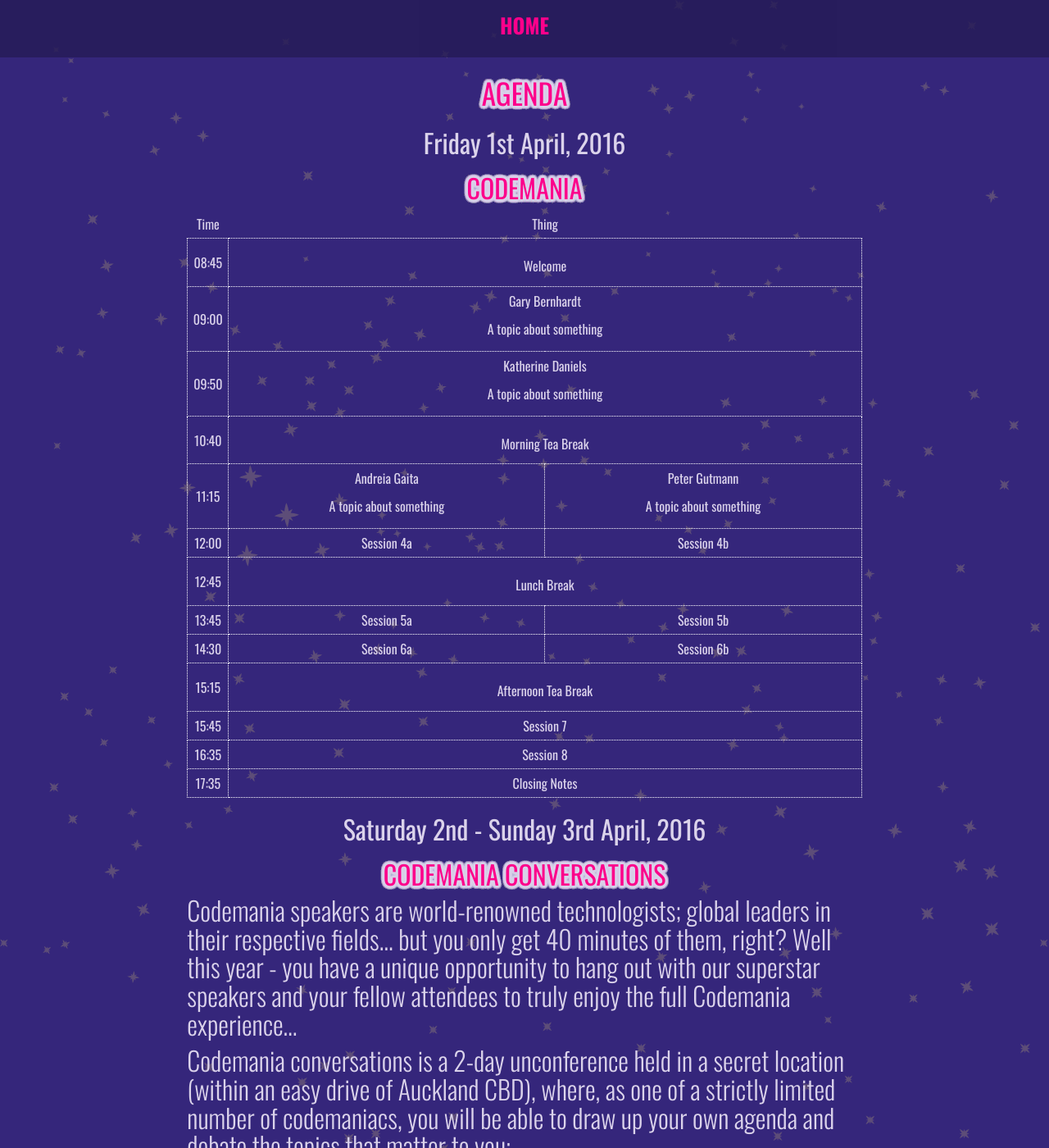
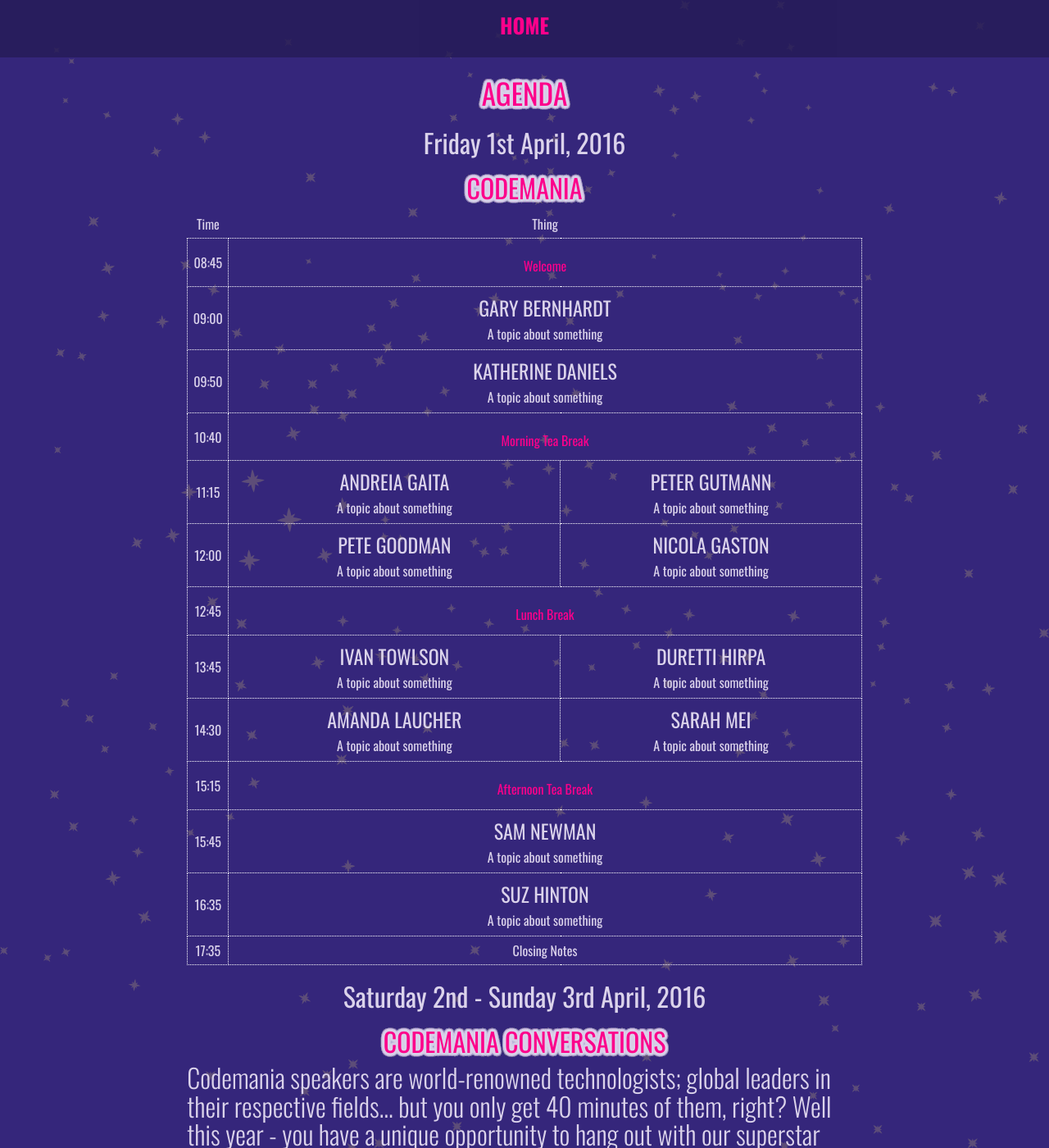
Before and after one commit to mightymuke/codemania.github.io, a Jekyll site: the page built from agenda.md, in a window 1280 px wide and 1400 px high. Shown: the whole window at 82% size. Built offline with Jekyll 4.4.1, drawn with Linux system fonts in a browser that asks for light colours; nearby versions of some CDN libraries; some web fonts are replaced.

Commit message:
Continuing agenda page

```diff
--- a/agenda.md
+++ b/agenda.md
@@ -52,8 +52,14 @@
     </tr>
     <tr>
       <td>12:00</td>
-      <td>Session 4a</td>
-      <td>Session 4b</td>
+      <td>
+        <p class="speaker">Pete Goodman</p>
+        <p class="topic">A topic about something</p>
+      </td>
+      <td>
+        <p class="speaker">Nicola Gaston</p>
+        <p class="topic">A topic about something</p>
+      </td>
     </tr>
     <tr>
       <td>12:45</td>
@@ -61,13 +67,25 @@
     </tr>
     <tr>
       <td>13:45</td>
-      <td>Session 5a</td>
-      <td>Session 5b</td>
+      <td>
+        <p class="speaker">Ivan Towlson</p>
+        <p class="topic">A topic about something</p>
+      </td>
+      <td>
+        <p class="speaker">Duretti Hirpa</p>
+        <p class="topic">A topic about something</p>
+      </td>
     </tr>
     <tr>
       <td>14:30</td>
-      <td>Session 6a</td>
-      <td>Session 6b</td>
+      <td>
+        <p class="speaker">Amanda Laucher</p>
+        <p class="topic">A topic about something</p>
+      </td>
+      <td>
+        <p class="speaker">Sarah Mei</p>
+        <p class="topic">A topic about something</p>
+      </td>
     </tr>
     <tr>
       <td>15:15</td>
@@ -75,11 +93,17 @@
     </tr>
     <tr>
       <td>15:45</td>
-      <td colspan="2">Session 7</td>
+      <td colspan="2">
+        <p class="speaker">Sam Newman</p>
+        <p class="topic">A topic about something</p>
+      </td>
     </tr>
     <tr>
       <td>16:35</td>
-      <td colspan="2">Session 8</td>
+      <td colspan="2">
+        <p class="speaker">Suz Hinton</p>
+        <p class="topic">A topic about something</p>
+      </td>
     </tr>
     <tr>
       <td>17:35</td>
--- a/stylesheets/styles.css
+++ b/stylesheets/styles.css
@@ -598,6 +598,16 @@
 table.agenda-table tbody td {
   border: dotted 1px white;
 }
+table.agenda-table tbody td h3 {
+  color: #FC008B;
+}
+table.agenda-table tbody td p {
+  margin: 2px;
+}
+table.agenda-table tbody td p.speaker {
+  text-transform: uppercase;
+  font-size: 18pt;
+}
 @media screen and (max-width: 48em) {
   #menu a {
     padding: 0;
```
Also changed, not shown: stylesheets/agenda.less (+10 -0 lines).
